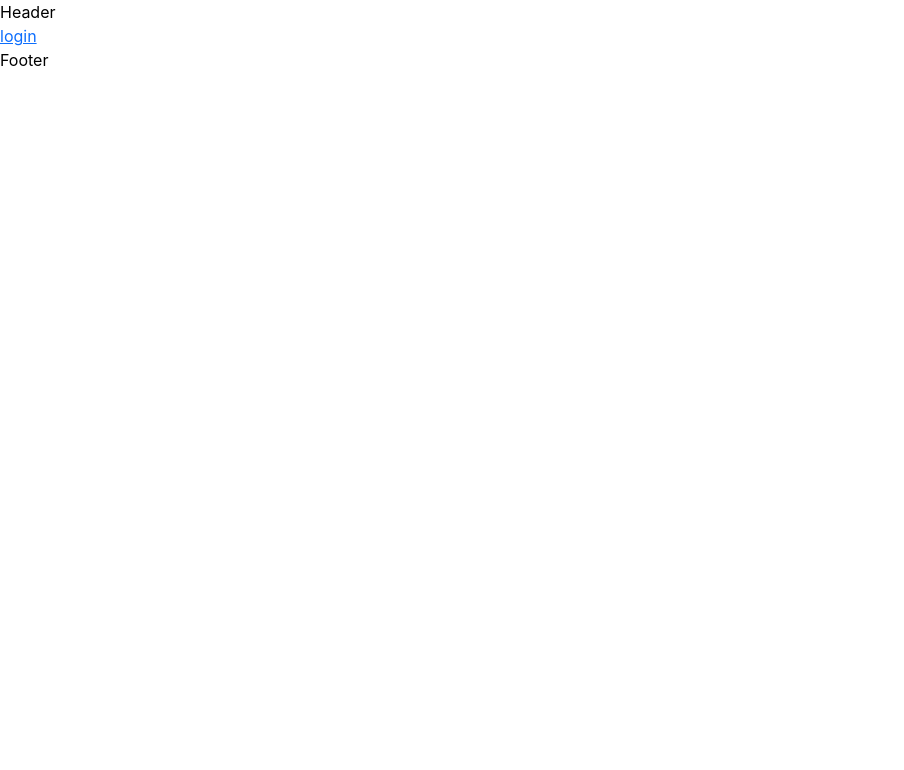
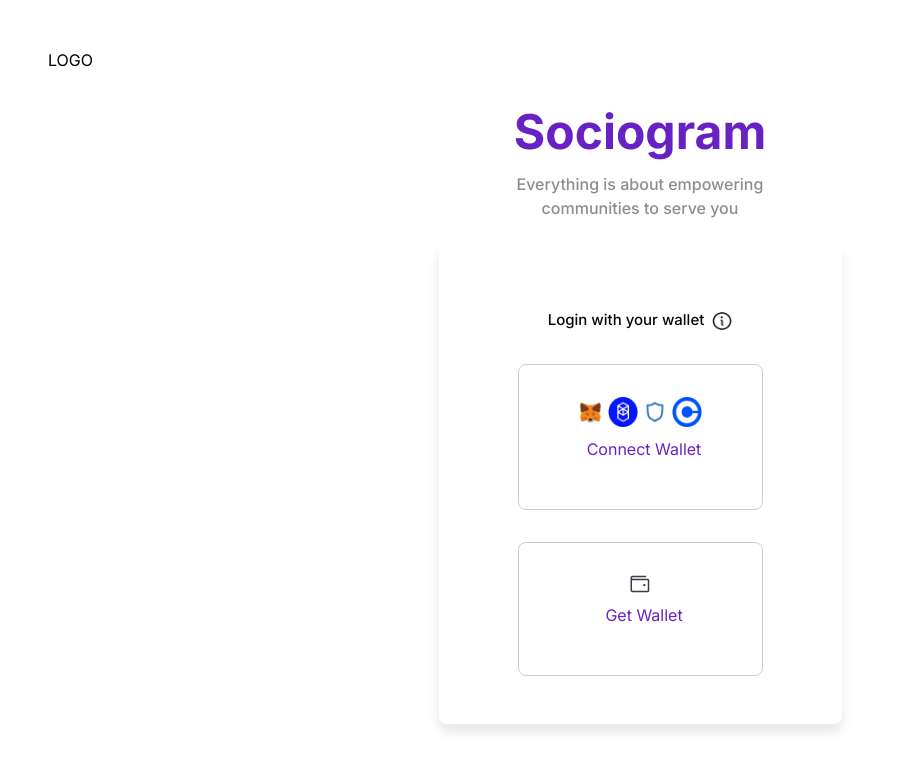
Before and after one commit to mySociogram/Frontend, a React (Vite) app: page / in a window 1280 px wide. Shown: the top 770 px of the page, without its empty margins (0-904 px from the left). Built offline with nearby package versions, Linux system fonts and the light colour scheme.

Commit message:
page update

```diff
--- /dev/null
+++ b/helpers/gsapAnimations.ts
@@ -0,0 +1,69 @@
+import gsap from "gsap";
+
+const modalEaseInAndOut = (modalRef: any, isOpen: Boolean) => {
+    if (isOpen) {
+        gsap.fromTo(modalRef.current, {
+            x: '-100%',
+            opacity: 0,
+        }, {
+            duration: 0.5,
+            x: 0,
+            opacity: 1,
+            ease: 'slow(0.5, 0.5, false)',
+        });
+    } else {
+        gsap.to(modalRef.current, {
+            duration: 0.5,
+            x: '-100%',
+            opacity: 0,
+            ease: 'slow(0.5, 0.5, false)',
+        });
+    }
+}
+
+const easeIn = (ref: any) => {
+    gsap.fromTo(ref.current, {
+        x: '-100%',
+        opacity: 0,
+    }, {
+        duration: 0.8,
+        x: 0,
+        opacity: 1,
+        ease: 'slow(0.7, 0.7, false)',
+    });
+}
+
+const slideDown = (ref): any => {
+    gsap.fromTo(ref.current, {
+        y: '-100%',
+        opacity: 0,
+    }, {
+        duration: 0.8,
+        y: 0,
+        opacity: 1,
+        ease: 'slow(0.7, 0.7, false)',
+    });
+}
+const zoomOut = (ref: any) => {
+    gsap.fromTo(ref.current,
+        { duration: 0.3, scale: 0.2, opacity: 0 },
+        { duration: 0.3, scale: 1, opacity: 1 }
+    );
+}
+
+const spinCircle = (ref: any, duration: any) => {
+    gsap.to(ref.current, {
+        duration: duration,
+        rotate: 360,
+        repeat: -1,
+        ease: "none",
+    });
+}
+
+export {
+    modalEaseInAndOut,
+    easeIn,
+    slideDown,
+    zoomOut,
+    spinCircle
+}
--- a/package.json
+++ b/package.json
@@ -10,6 +10,7 @@
     "preview": "vite preview"
   },
   "dependencies": {
+    "gsap": "^3.11.5",
     "react": "^18.2.0",
     "react-dom": "^18.2.0",
     "react-icons": "^4.8.0",
--- a/src/layouts/LandingPageLayout.tsx
+++ b/src/layouts/LandingPageLayout.tsx
@@ -1,16 +1,20 @@
-import React from 'react'
-import { Outlet } from 'react-router'
-import Footer from '../components/Footer'
-import Header from '../components/Header'
+import React from "react";
+import "../style/ConnectWallet.css";
+import { Outlet } from "react-router";
 
 const LandingPageLayout = () => {
   return (
-    <div>
-      <Header />
-      <Outlet />
-      <Footer />
-    </div>
-  )
-}
+    <section className="p-4 p-md-5">
+      <header className="text-uppercase">logo</header>
+      <main className="main-wallet mt-4 p-2 p-md-5">
+        <article className="text-center art-wallet">
+          <h3>Sociogram</h3>
+          <p>Everything is about empowering communities to serve you </p>
+        </article>
+       <Outlet />
+      </main>
+    </section>
+  );
+};
 
-export default LandingPageLayout
+export default LandingPageLayout;
--- a/src/routes/ConnectWallet.tsx
+++ b/src/routes/ConnectWallet.tsx
@@ -1,4 +1,4 @@
-import React from 'react'
+import React, { useEffect, useRef } from 'react'
 import '../style/ConnectWallet.css'
 import info from '../assets/info.png'
 import meta from '../assets/meta.png'
@@ -6,17 +6,17 @@ import fantom from '../assets/fantom.png'
 import trust from '../assets/trust.png'
 import coin from '../assets/coin.png'
 import { BiSearchAlt2 } from 'react-icons/bi'
+import { zoomOut } from '../../helpers/gsapAnimations'
 
 const ConnectWallet = () => {
+  const cwRef = useRef(null)
+
+  useEffect(() => {
+    zoomOut(cwRef)
+  })
   return (
-    <section className='p-4 p-md-5'>
-      <header className='text-uppercase'>logo</header>
-      <main className='main-wallet mt-4 p-2 p-md-5'>
-        <article className='text-center art-wallet'>
-          <h3>Sociogram</h3>
-          <p>Everything is about empowering communities to serve you </p>
-        </article>
-        <article className='art-pad'>
+    <>
+        <article ref={cwRef} className='art-pad'>
           <section className='text-center p-3 sec-wallt mt-4'>
             <article className='select-wallet d-flex mt-lg-5'>
               <p>Select your preffered wallet</p>
@@ -63,8 +63,7 @@ const ConnectWallet = () => {
             </article>
           </section>
         </article>
-      </main>
-    </section>
+    </>
   )
 }
 
--- a/src/routes/Home.tsx
+++ b/src/routes/Home.tsx
@@ -1,12 +1,65 @@
-import React from 'react'
-import { Link } from 'react-router-dom'
+import React, { useEffect, useRef } from "react";
+import "../style/ConnectWallet.css";
+import info from "../assets/info.png";
+import meta from "../assets/meta.png";
+import fantom from "../assets/fantom.png";
+import trust from "../assets/trust.png";
+import coin from "../assets/coin.png";
+import wallet from "../assets/wallet.png";
+import AuthLayout from "../layouts/LandingPageLayout";
+import { Link } from "react-router-dom";
+import { zoomOut } from "../../helpers/gsapAnimations";
 
 const Home = () => {
+  const homePage = useRef(null)
+
+  useEffect(() => {
+    zoomOut(homePage)
+  })
+
   return (
-    <div>
-      <Link to='/ConnectWallet'>login</Link>
-    </div>
-  )
-}
+    <>
+      <article ref={homePage} className="art-pad">
+        <section className="text-center p-3 sec-wallt mt-4">
+          <article className="select-wallet d-flex mt-lg-5">
+            <p>Login with your wallet </p>
+            <img src={info} alt="info icon" className="info-icon ms-2 mt-1" />
+          </article>
+          <section className="select_mode">
+            <Link to="/ConnectWallet" className="select_mode-card mt-lg-3">
+              <div className="cw-icons-display">
+                <img src={meta} alt="metamask icon" className="" />
+                <img
+                  src={fantom}
+                  alt="fantom icon"
+                  className=""
+                />
+                <img
+                  src={trust}
+                  alt="trustwallet icon"
+                  className=""
+                />
+                <img
+                  src={coin}
+                  alt="coin icon"
+                  className=""
+                />
+              </div>
+              <p className="ms-2">Connect Wallet</p>
+            </Link>
+            <div className="select_mode-card">
+              <img
+                src={wallet}
+                alt="fantom icon"
+                className=""
+              />
+              <p className="ms-2">Get Wallet</p>
+            </div>
+          </section>
+        </section>
+      </article>
+    </>
+  );
+};
 
-export default Home
+export default Home;
--- a/src/style/ConnectWallet.css
+++ b/src/style/ConnectWallet.css
@@ -3,13 +3,15 @@
   font-size: 28px;
   line-height: 56px;
   color: #6821c3;
+  font-family: "inter";
 }
 .art-wallet p {
+  width: 100%;
   font-weight: 500;
-  font-size: 13px;
+  font-size: 16px;
   line-height: 24px;
   color: #8d8d8d;
-  margin-top: -12px;
+  margin: 12px auto 0 auto;
 }
 .select-wallet {
   justify-content: center;
@@ -21,6 +23,9 @@
   color: #08070a;
 }
 .sec-wallt {
+  max-width: 403px;
+  height: 480px;
+  margin: auto;
   background: #ffffff;
   box-shadow: 0px 8px 12px rgba(14, 0, 32, 0.1);
   border-radius: 8px;
@@ -60,6 +65,55 @@
 .search-icon {
   margin-top: 12px;
 }
+
+/* HOME Page */
+.cw-icons-display {
+  display: flex;
+  align-items: center;
+  justify-content: center;
+}
+
+.cw-icons-display > img {
+  margin-right: 2px;
+  width: 30px;
+  height: 30px;
+}
+
+.select_mode {
+  display: flex;
+  flex-direction: column;
+  align-items: center;
+  justify-content: center;
+}
+
+.select_mode-card {
+  width: 100%;
+  display: flex;
+  flex-direction: column;
+  align-items: center;
+  justify-content: center;
+  padding: 32px;
+  width: 100%;
+  max-width: 245px;
+  /* height: 130px; */
+  border: 1px solid #cdcdcd;
+  border-radius: 8px;
+  margin-top: 32px;
+  text-decoration: none !important;
+}
+
+.select_mode-card:hover {
+  border: 2px solid #6821c3;
+}
+
+.select_mode-card > p {
+  font-weight: 400;
+  font-size: 16px;
+  line-height: 24px;
+  color: #6821c3;
+  margin-top: 10px;
+}
+
 @media (min-width: 768px) {
   .select-wallet p {
     font-size: 15px;
@@ -86,22 +140,33 @@
     height: 18px;
   }
   .div-wallt {
-    width: 50%;
+    width: 75%;
     margin: 0 auto !important;
     margin-top: -1.5rem !important;
+  }
+  .art-wallet p {
+    width: 75%;
   }
 }
 @media (min-width: 1024px) {
   .art-wallet h3 {
     font-weight: 700;
-    font-size: 30px;
+    font-size: 48px;
   }
   .sec-wallt {
-    width: 600px;
+    width: 100%;
+    max-width: 403px;
     height: 480px;
     margin: 0 auto;
   }
   .search-icon {
     font-size: 20px;
   }
+  .art-wallet p {
+    width: 30%;
+    font-size: 16px;
+  }
+  .div-wallt {
+    width: 75%;
+  }
 }
--- a/src/style/Home.css
+++ b/src/style/Home.css
@@ -1,3 +1,5 @@
+@import url('https://fonts.googleapis.com/css2?family=Inter:wght@100;200;300;400;500;600;700;800;900&display=swap');
+
 *,
 ::after,
 ::before {
```
Also changed, not shown: src/App.jsx (+4 -4 lines), src/assets/wallet.png (added), 1 other file (tests, documents, lock files or other folders).
